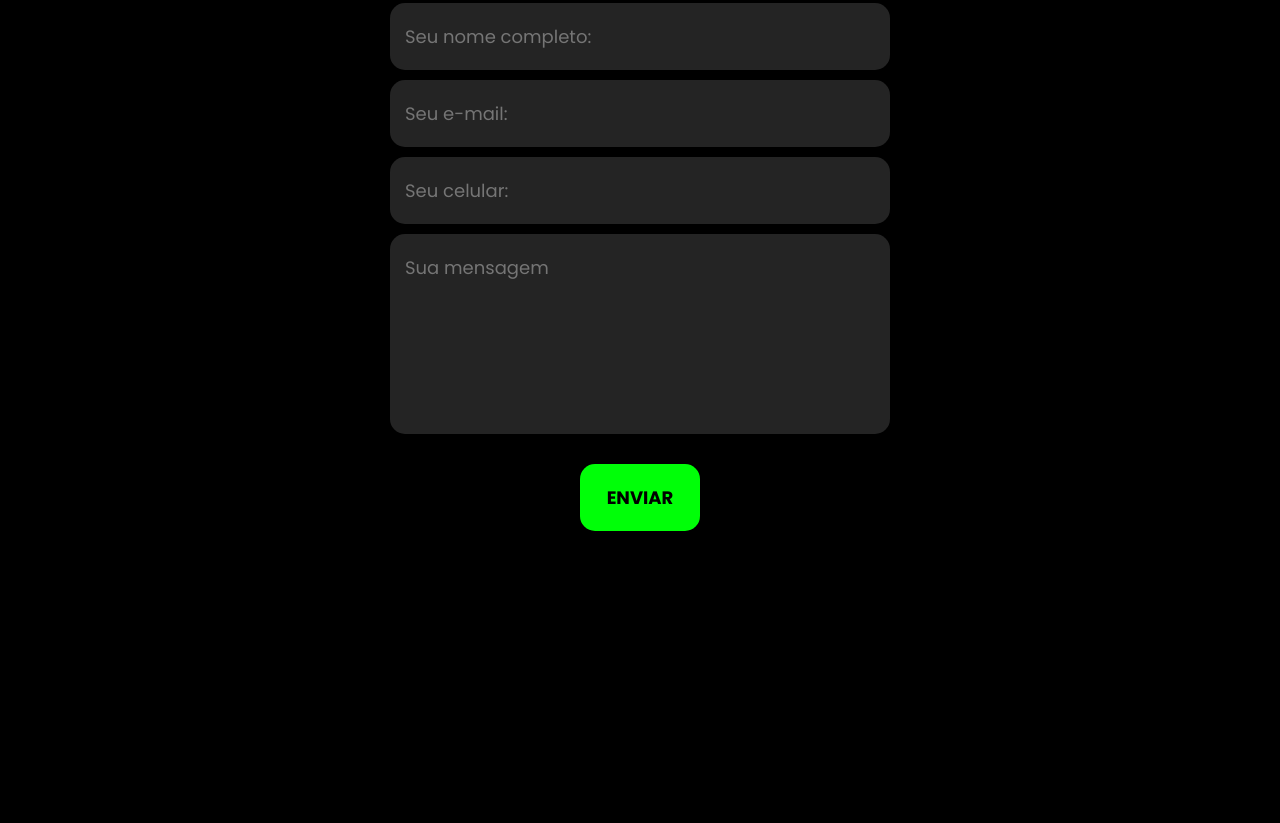
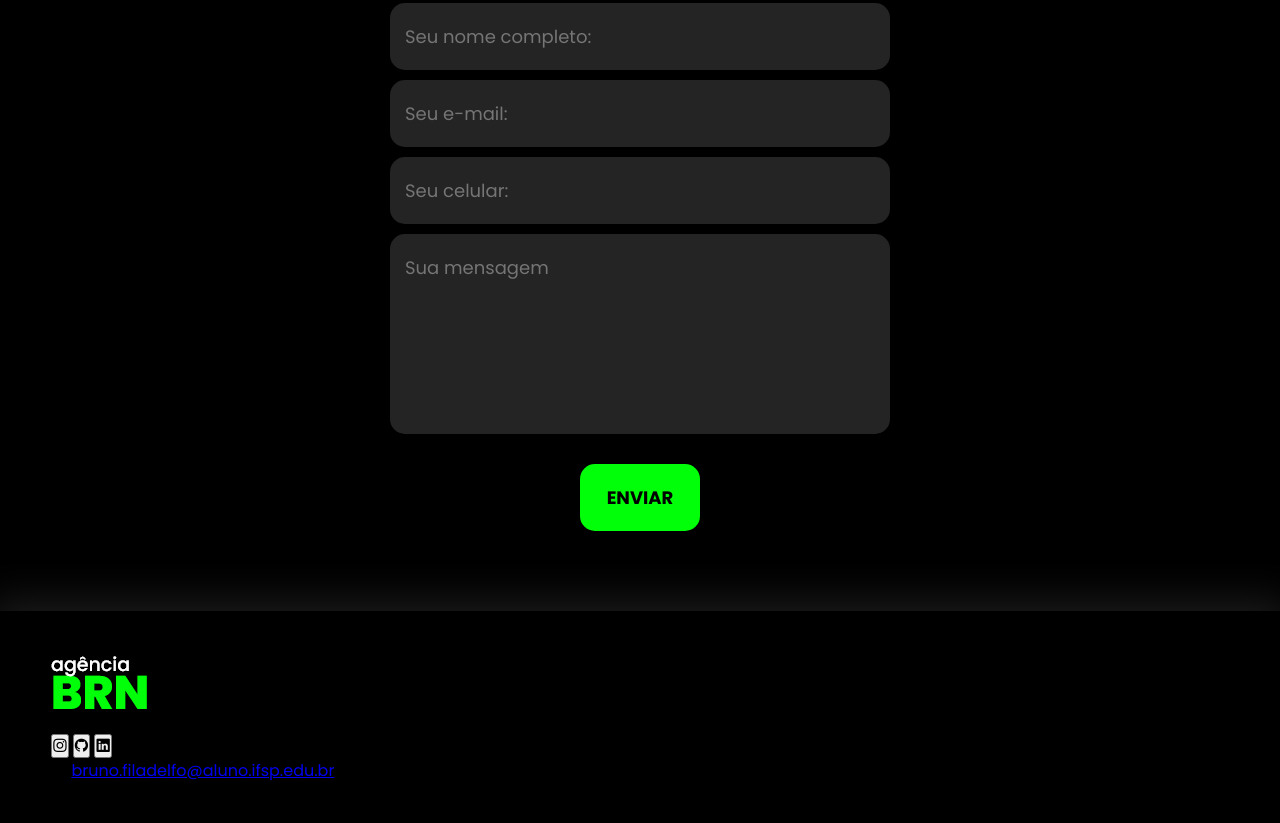
Before and after one commit to Bruno-Filadelfo/Portf-lio, a plain HTML site: page index.html in a window 1280 px wide. Shown: the part 2868-3691 px from the top of the page. Before the commit the page ends 3479 px from the top, so only its background shows below. Drawn offline with nearby package versions, Linux system fonts and the light colour scheme.

Commit message:
Meu Portfólio

```diff
--- a/index.html
+++ b/index.html
@@ -162,6 +162,25 @@
 
     </main>
 
+    <footer>
+        <div class="interface">
+            <div class="line-footer">
+                <div class="logo-footer">
+                    <img src="images/logo.png" alt="Logotipo Agência BRN">
+                </div><!--logo-footer-->
+                <div class="btn-social">
+                    <a href="#"><button><i class="bi bi-instagram"></i></button></i></a>
+                    <a href="https://www.github.com/Bruno-Filadelfo"><button><i class="bi bi-github"></i></button></i></a>
+                    <a href="https://www.linkedin.com/in/bruno-filadelfo/"><button><i class="bi bi-linkedin"></i></button></i></a>
+                </div>
+            </div><!--line-footer-->
+
+            <div class="line-footer">
+                <p><i class="bi bi-envelope-fill"></i> <a href="mailto.bruno.filadelfo@aluno.ifsp.edu.br">bruno.filadelfo@aluno.ifsp.edu.br</a></p>
+            </div><!--line-footer-->
+        </div><!--interface-->
+    </footer>
+
 </body>
 
 </html>
--- a/style.css
+++ b/style.css
@@ -293,3 +293,10 @@ form .btn-enviar input {
     cursor: pointer;
     transition: .2s;
 }
+
+/* ESTILO DO RODAPÉ */
+
+footer {
+    padding: 40px 4%;
+    box-shadow: 0 0 40px 10px #ffffff1d;
+}
```
